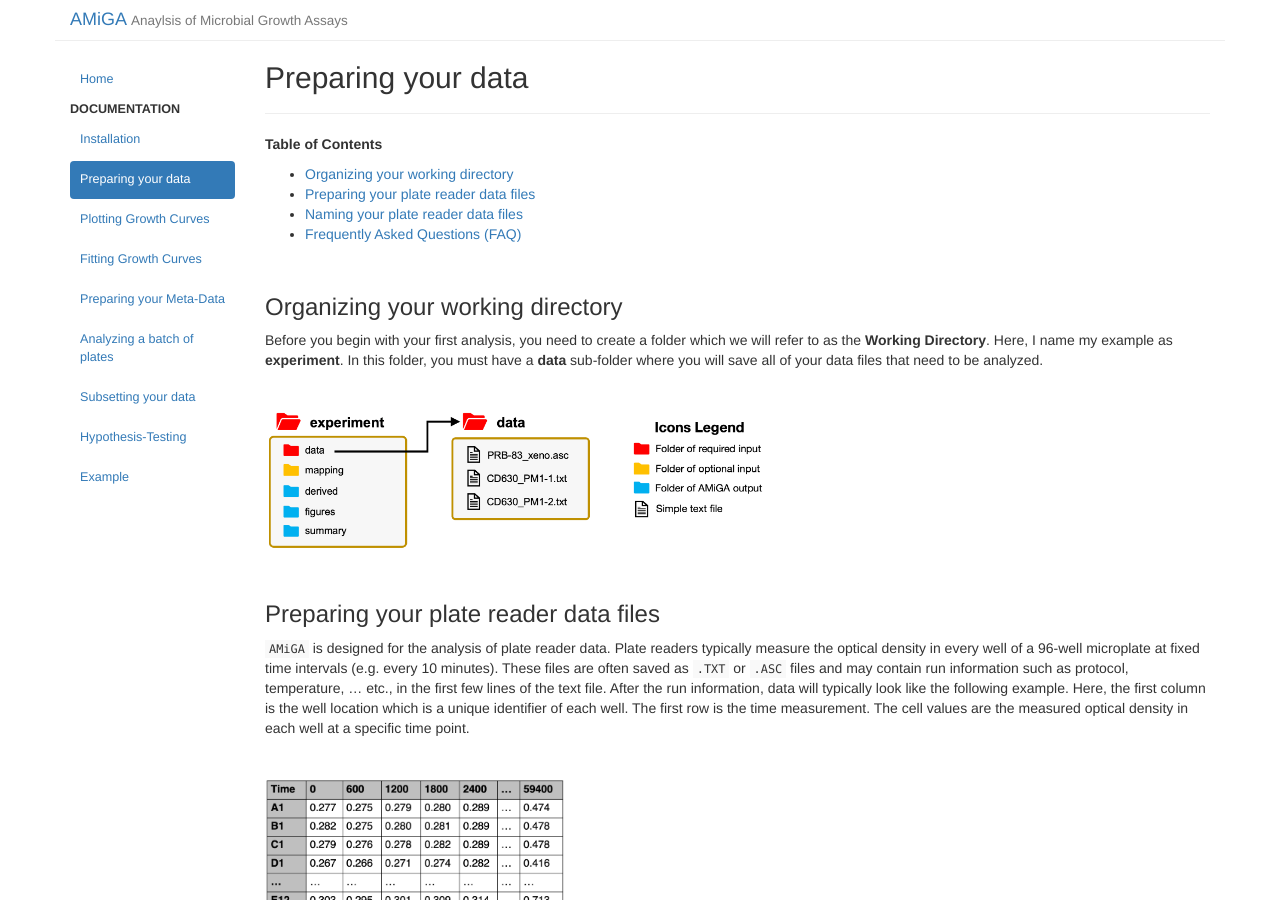
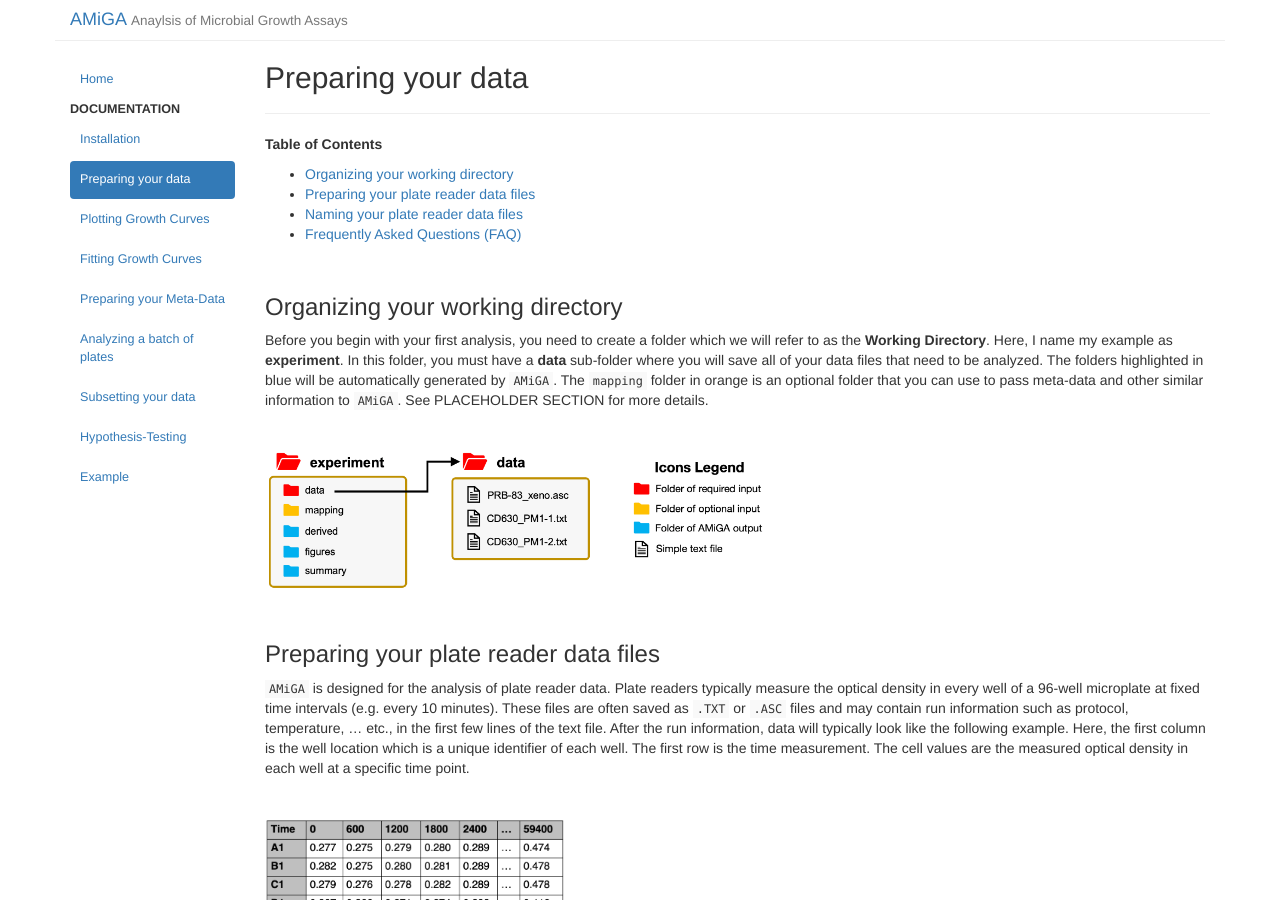
Before and after one commit to firasmidani/amiga, a Jekyll site: the page built from docs/_posts/2020-03-24-organization.md, in a window 1280 px wide and 900 px high. Built offline with Jekyll 4.4.1, drawn with Linux system fonts in a browser that asks for light colours.

Commit message:
comment on additional folders

```diff
--- a/docs/_posts/2020-03-24-organization.md
+++ b/docs/_posts/2020-03-24-organization.md
@@ -14,7 +14,7 @@ order: 2
 
 ### Organizing your working directory
 
-Before you begin with your first analysis, you need to create a folder which we will refer to as the __Working Directory__. Here, I name my example as __experiment__. In this folder, you must have a __data__ sub-folder where you will save all of your data files that need to be analyzed.
+Before you begin with your first analysis, you need to create a folder which we will refer to as the __Working Directory__. Here, I name my example as __experiment__. In this folder, you must have a __data__ sub-folder where you will save all of your data files that need to be analyzed. The folders highlighted in blue will be automatically generated by `AMiGA`. The `mapping` folder in orange is an optional folder that you can use to pass meta-data and other similar information to `AMiGA`. See PLACEHOLDER SECTION for more details.
 
 <br />
 
```
